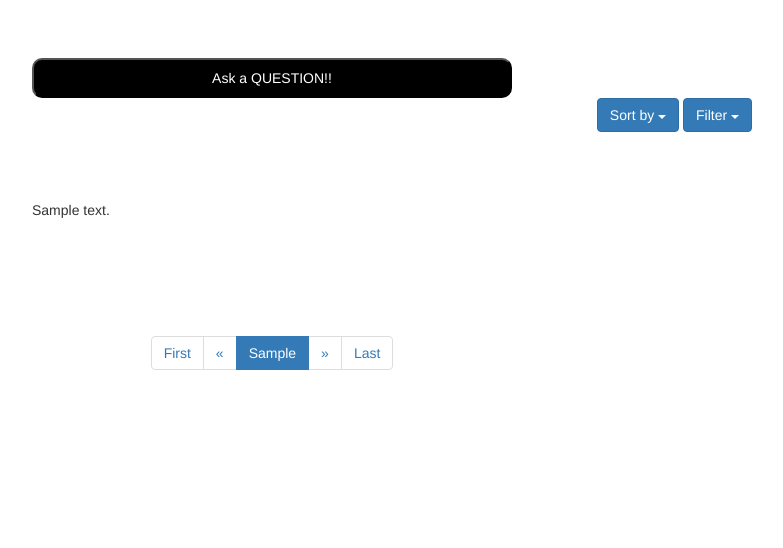
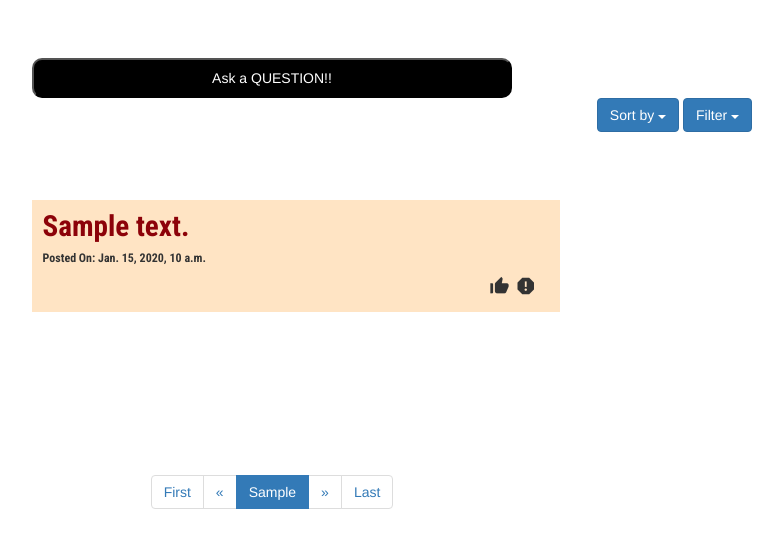
Before and after one commit to Satyamjay/repairmyship, a Django app: template authentication/templates/home.html in a window 1280 px wide. Shown: the part 52-600 px from the top of the page, without its empty margins (368-1151 px from the left). Run offline with Django 3.2, Linux system fonts and the light colour scheme; tables that the repository leaves empty hold one stand-in row (values such as "Sample post"); the template is opened without the code that fills it: values that come from a table or form of the project are taken from there, most other values are stand-ins (such as "Sample title", 1, 10 or a date in 2020); some libraries are stand-ins or nearby versions.

Commit message:
initial commit

```diff
--- a/authentication/models.py
+++ b/authentication/models.py
@@ -135,7 +135,8 @@ class Question(models.Model):
     flagged_interesting = models.IntegerField(default=0)
     asked_by = models.ForeignKey(User, on_delete=models.CASCADE)
     text = models.TextField(max_length=1000)
-    def __str__(self):              # __unicode__ on Python 2
+    like_by = models.ManyToManyField(User, related_name="user")
+    def __str__(self):
         return self.text
 
 
--- a/authentication/static/css/default.css
+++ b/authentication/static/css/default.css
@@ -64,6 +64,15 @@ img.right {
 	padding: 7% 20% 10% 25%;
 }
 
+#content div{
+    background: bisque;
+    margin-bottom: 9%;
+    font: bold 130%/110% Georgia serif;
+    font-family: 'Roboto Condensed', sans-serif;
+    padding: 2%;
+
+}
+
 #btnask {
 	display:inline-block;
 	border-radius: 10px;
--- a/authentication/templates/home.html
+++ b/authentication/templates/home.html
@@ -2,6 +2,8 @@
 {% load static %}
 {% block content %}
     <link href="{% static 'css/default.css' %}" rel="stylesheet" type="text/css" media="screen" />
+    <link rel="stylesheet" href="https://fonts.googleapis.com/icon?family=Material+Icons">
+    <link href="https://fonts.googleapis.com/css?family=Roboto+Condensed:700" rel="stylesheet">
 	<!-- start page -->
 <div id="page">
     <div class="content-heading">
@@ -37,7 +39,10 @@
 	<div id="content">
         {% for question in questions %}
             <div>
-                {{ question.text }}
+               <h2> {{ question.text }} </h2>
+                <h6>Posted On: {{ question.when }}</h6>
+                <i class="material-icons" style="font-size:22px;margin-left: 88%;">thumb_up_alt</i>
+                <i class="material-icons" style="font-size:22px;">report</i>
             </div>
         {% endfor %}
 
@@ -66,11 +71,7 @@
                 <li class="page-item"><a class="page-link" href="/home/page-{{ i|add:"1" }}">{{ i|add:"1" }}</a></li>
                 {% endif %}
             {% endfor %}
-           <!--<li class="page-item active"><a class="page-link" href="/home/page-{{ current_page }}">{{ current_page }}</a></li>
-            <li class="page-item"><a class="page-link" href="/home/page-{{ current_page|add:"1" }}">{{ current_page|add:"1" }}</a></li>
-            <li class="page-item"><a class="page-link" href="/home/page-{{ current_page|add:"2" }}">{{ current_page|add:"2" }}</a></li>
-            <li class="page-item"><a class="page-link" href="/home/page-{{ current_page|add:"3" }}">{{ current_page|add:"3" }}</a></li>
-            <li class="page-item"><a class="page-link" href="/home/page-{{ current_page|add:"4" }}">{{ current_page|add:"4" }}</a></li>-->
+
 
             <!--Arrow right-->
             <li class="page-item">
```
